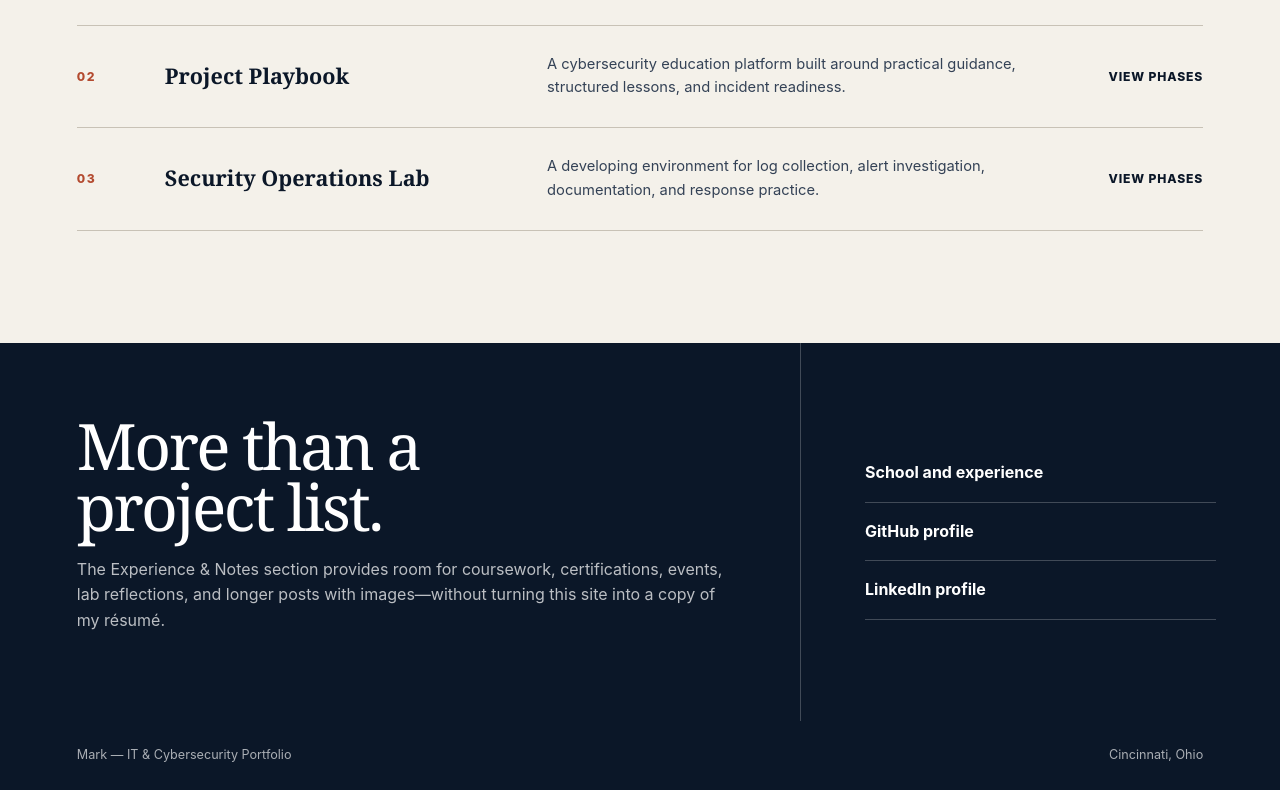
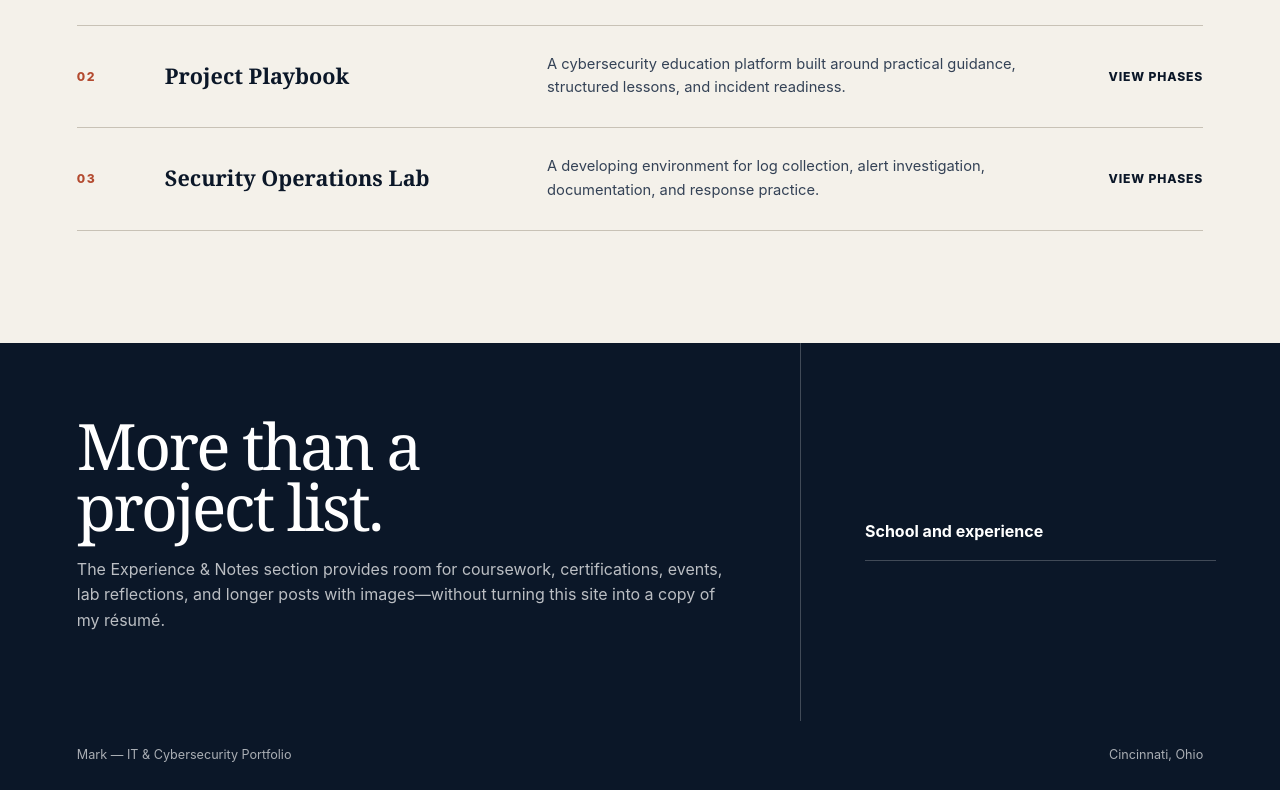
Before and after one commit to nudalomr231/nudalomr231.github.io, a plain HTML site: page index.html in a window 1280 px wide. Shown: the part 1141-1931 px from the top of the page. Drawn offline with Linux system fonts and the light colour scheme.

Commit message:
Update index.html

```diff
--- a/index.html
+++ b/index.html
@@ -33,7 +33,7 @@
     <!-- Featured project rows are generated from projects.js. Add and edit projects there. -->
     <div class="project-list" id="featured-projects"></div>
   </section>
-  <section class="personal"><div class="personal-copy"><h2>More than a project list.</h2><p>The Experience &amp; Notes section provides room for coursework, certifications, events, lab reflections, and longer posts with images—without turning this site into a copy of my résumé.</p></div><div class="personal-links"><a class="route" href="#notes" data-view="notes">School and experience</a><a class="placeholder" href="#">GitHub profile</a><a class="placeholder" href="#">LinkedIn profile</a></div></section>
+  <section class="personal"><div class="personal-copy"><h2>More than a project list.</h2><p>The Experience &amp; Notes section provides room for coursework, certifications, events, lab reflections, and longer posts with images—without turning this site into a copy of my résumé.</p></div><div class="personal-links"><a class="route" href="#notes" data-view="notes">School and experience</a></div></section>
 </section>
 <section class="view" id="projects">
   <header class="page-head"><p class="kicker">Projects</p><h1>Choose an area.</h1><p>Projects are grouped by subject. Inside each project, phases keep the documentation and video demonstrations in order.</p></header>
```
